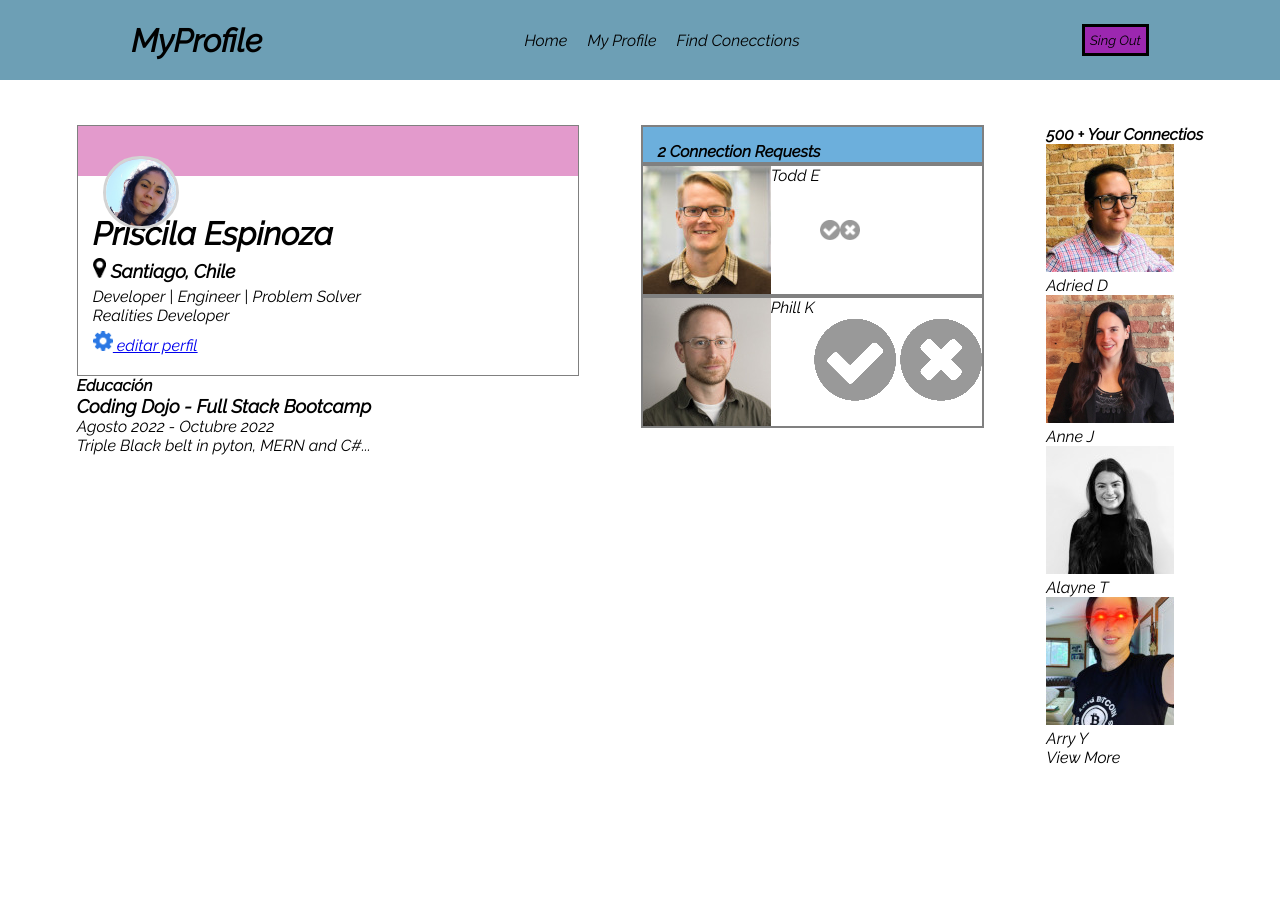
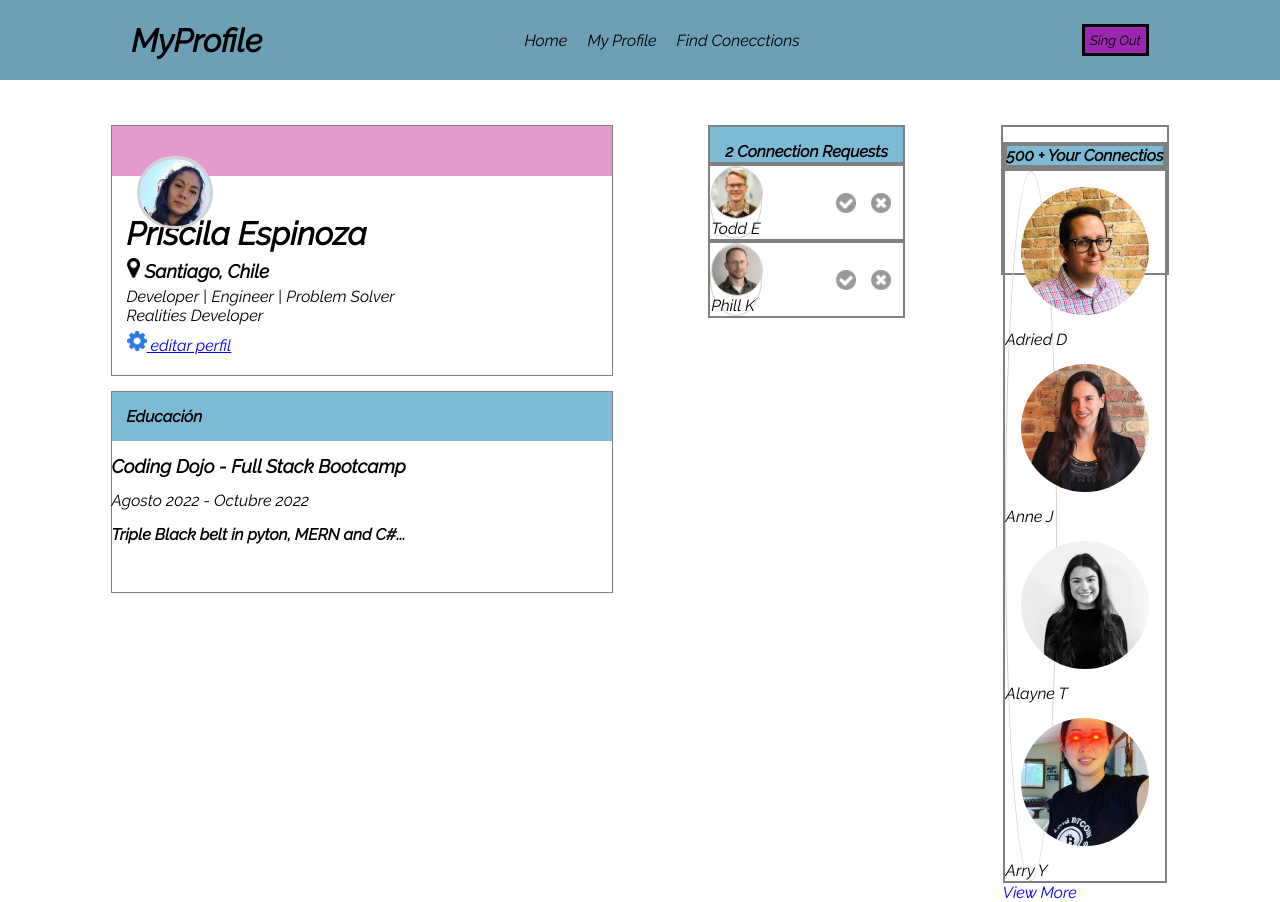
Before and after one commit to priscila-espinoza333/pagina_perfil, a plain HTML site: page index.html in a window 1280 px wide. Before the commit the page ends 800 px from the top, so only its background shows below. Drawn offline with Linux system fonts and the light colour scheme.

Commit message:
contenedor amigos

```diff
--- a/css/style.css
+++ b/css/style.css
@@ -1,3 +1,4 @@
+/* aqui termina div de navbar*/
 *{/* con esto estoy dejando los niveles en 0*/
     margin: 0;
     padding: 0;
@@ -41,6 +42,8 @@
     text-align: right;
     padding: 5px;
 }
+
+/* aqui comienza div de Priscial Espinoza*/
 
 .page-body {
     height: 150px;
@@ -92,12 +95,41 @@
     flex-direction: row;
 }
 
-.educacion {
-    background-color: rgb(108, 175, 220) ;
-    color: white;
+/*aqui comienza mi div Educación*/
+
+.educacion-header {
+    background-color: white ;
+    color: black;
+    height: 200px;
+    border: 1px solid gray;
+    padding: 0px;
+    margin-top: 15px; /*aqui estot dandole el margen entre un div y otro*/
+
+
 }
-.card-solicitudes {
-    background-color: rgb(108, 175, 220);
+
+#h4-educacion{
+    background-color: #7dbad4;
+    padding: 15px;
+    color: black;
+
+}
+
+.info-educacion   {
+   text-align: justify;
+   line-height: 50px;
+
+}
+
+.cursos {
+    font-weight: bold; /*aqui pongo el texto en negritas*/
+    line-height: 50px;
+}
+
+
+
+.card-solicitudes{
+    background-color: #7dbad4 ;
     display: flex;
     flex-direction: row;
     height: 5px;
@@ -105,13 +137,27 @@
     flex-direction: column;
     justify-content: space-evenly;
     border: 2px solid gray;
+
+}
+
+.card-amigos {
+    background-color: #7dbad4;
+    display: flex;
+    border: 2px solid gray;
+    margin-top: 15px;
+
+
 }
 
 .solicitudes-pendientes {
     border-radius: 50px;
     padding: 10px;
     width: 200px;
+    background-color: white;
+    border-radius: 50%;
     margin-right: 10px;
+    padding: 3px;
+
 }
 
 
@@ -127,8 +173,9 @@
 }
 .imagen-nombre {
     display: flex;
-    flex-direction: row;
-    border-radius: 10% ;
+    border: 1px solid lightgray;
+    width: 50px;
+    border-radius: 50%;
 }
 
 
@@ -139,8 +186,36 @@
 .aceptar-rechazar {
     display: flex;
     flex-direction: row;
-    width: 0 auto;
     height: 20px;
+    width: 20px;
     position: relative;
+    margin-right: -22px;
+    margin-left: 37px;
 
 }
+
+.amigos {
+    flex-direction: column;
+    border: 2px solid gray;
+    display: flex;
+
+}
+
+.imagen-amigo {
+    display: flex;
+    padding: 15px;
+    border-radius: 50%;
+    flex-direction: row;
+
+}
+
+.imagenNombreAmigo {
+    display: grid;
+    border: 1px solid lightgray;
+    width: 50px;
+    border-radius: 50%;
+}
+.view-more {
+    text-decoration: dotted;
+    color: blue;
+}
--- a/index.html
+++ b/index.html
@@ -7,6 +7,7 @@
     <title>Página Perfil</title>
     <link rel="stylesheet" href="css/style.css">
     <link rel="preconnect" href="https://fonts.googleapis.com">
+    <!--aqui estoy utilizando stylo de fuente de google-->
 <link rel="preconnect" href="https://fonts.gstatic.com" crossorigin>
 <link href="https://fonts.googleapis.com/css2?family=Raleway:ital@1&display=swap" rel="stylesheet">
 </head>
@@ -50,15 +51,20 @@
                     </p>
                 </div>
             </div>
+
+            <!-- aqui comienza div Educación-->
             <div class="educación">
                 <div class="educacion-header">
-                    <h4 class="educacion-titulo"> Educación</h4>
+                    <h4 id="h4-educacion"> Educación </h4>
+
+                <div class="card-educacion">
+                    <h3 class="info-educacion"> Coding Dojo - Full Stack Bootcamp</h3>
+
+                    <p class="fecha"> Agosto 2022 - Octubre 2022</p>
+
+                    <p class="cursos"> Triple Black belt in pyton, MERN and C#... </p>
                 </div>
-                <div class="card-educación">
-                    <h3> Coding Dojo - Full Stack Bootcamp</h3>
-                    <p> Agosto 2022 - Octubre 2022</p>
-                    <p> Triple Black belt in pyton, MERN and C#... </p>
-                </div>
+            </div>
             </div>
         </div>
 
@@ -71,24 +77,22 @@
 
                 <div class="solicitud">
                     <div class="imagen-nombre">
-                        <img src="images/todd-s.jpg" alt="Imagen Todd">
-                        <p>Todd E</p>
+                        <p><img src="images/todd-s.jpg" alt="Imagen Todd" class="imagen-nombre"> Todd E</p>
                     </div>
                     <div class="aceptar-rechazar">
-                        <img src="images/accept-circle.png" alt="Aceptar">
-                        <img src="images/close-circle.png" alt="Cancelar">
+                        <img src="images/accept-circle.png" alt="Aceptar" class="aceptar-rechazar">
+                        <img src="images/close-circle.png" alt="Cancelar" class="aceptar-rechazar">
                     </div>
                 </div>
             </div>
 
             <div class="solicitud">
                 <div class="imagen-nombre">
-                    <img src="images/phil-s.jpg" alt="Imagen Todd">
-                    <p>Phill K</p>
+                    <p><img src="images/phil-s.jpg" alt="Imagen Todd" class="imagen-nombre"> Phill K</p>
                 </div>
-                <div class="iconos">
-                    <img src="images/accept-circle.png" alt="Aceptar">
-                    <img src="images/close-circle.png" alt="Cancelar">
+                <div class="aceptar-rechazar">
+                    <img src="images/accept-circle.png" alt="Aceptar" class="aceptar-rechazar">
+                    <img src="images/close-circle.png" alt="Cancelar" class="aceptar-rechazar">
                 </div>
             </div>
         </div>
@@ -99,17 +103,10 @@
 
                 <div class="amigos">
                     <div class="imagenNombreAmigo">
-                        <img src="images/adrien-s.jpg" alt="Imagen Adrian">
-                        <p> Adried D</p>
-
-                        <img src="images/anne-s.jpg" alt="Imagen Anne">
-                        <p> Anne J</p>
-
-                        <img src="images/alayne-s.jpg" alt="Imagen Alayne">
-                        <p> Alayne T</p>
-
-                        <img src="images/arry-s.jpg" alt="Imagen Arry">
-                        <p> Arry Y</p>
+                        <p></p><img src="images/adrien-s.jpg" alt="Imagen Adrian" class="imagen-amigo"> Adried D</p>
+                        <p></p><img src="images/anne-s.jpg" alt="Imagen Anne" class="imagen-amigo">Anne J</p>
+                        <p> <img src="images/alayne-s.jpg" alt="Imagen Alayne" class="imagen-amigo">Alayne T</p>
+                        <p> <img src="images/arry-s.jpg" alt="Imagen Arry" class="imagen-amigo">Arry Y</p>
                     </div>
                 </div>
 
```
